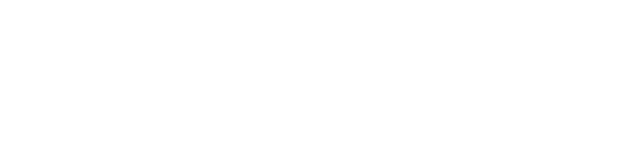
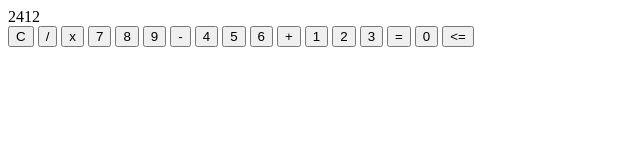
Before and after one commit to Surveinit/webCalculator, a plain HTML site: page index.html in a window 1280 px wide. Shown: the whole page, without its empty margins (0-640 px from the left). Drawn offline with Linux system fonts and the light colour scheme.

Commit message:
Add Display and Buttons in html

```diff
--- a/index.html
+++ b/index.html
@@ -1,3 +1,15 @@
+<!-- Create a basic HTML calculator
+
+> With buttons for each digit
+> Each of the above functions
+> An “Equals” key.
+> There should also be a display for the calculator.
+> Add a “clear” button.    -->
+
+<!-- > 1,2,3,4,5,6,7,8,9,0
+> +,-,*,/
+> =, clear(C) -->
+
 <!DOCTYPE html>
 <html lang="en">
 <head>
@@ -8,6 +20,32 @@
     <title>webCalc</title>
 </head>
 <body>
+    <div class="mainContainer">
 
+        <div class="displayContainer">
+            <div class="display">2412</div>
+        </div>
+
+        <div class="allButtons">
+            <button class="clearButton">C</button>
+            <button class="divideButton">/</button>
+            <button class="multiplyButton">x</button>
+            <button class="sevenButton">7</button>
+            <button class="eightButton">8</button>
+            <button class="nineButton">9</button>
+            <button class="subtractButton">-</button>
+            <button class="fourButton">4</button>
+            <button class="fiveButton">5</button>
+            <button class="sixButton">6</button>
+            <button class="addButton">+</button>
+            <button class="oneButton">1</button>
+            <button class="twoButton">2</button>
+            <button class="threeButton">3</button>
+            <button class="equalButton">=</button>
+            <button class="zeroButton">0</button>
+            <button class="zeroButton">&lt;=</button>
+        </div>
+
+    </div>
 </body>
 </html>
--- a/script.js
+++ b/script.js
@@ -19,3 +19,30 @@ function multiply(num1, num2){
 function divide(num1, num2){
     return num1/num2;
 }
+
+function operate(operator, num1, num2){
+    // console.log(typeof(operator), num1, num2);
+    if(operator === '+'){
+        return add(num1, num2);
+    }
+    if(operator === '-'){
+        return subtract(num1, num2);
+    }
+    if(operator === '*'){
+        return multiply(num1, num2);
+    }
+    if(operator === '/'){
+        return divide(num1, num2);
+    }
+}
+
+let number1 = 0;
+let number2 = 0;
+let operator = '';
+
+console.log('Hello world')
+
+console.log(operate('+', 2, 2));    // 4
+console.log(operate('-', 2, 2));    // 0
+console.log(operate('*', 2, 5));    // 10
+console.log(operate('/', 10, 2));    // 5
```
